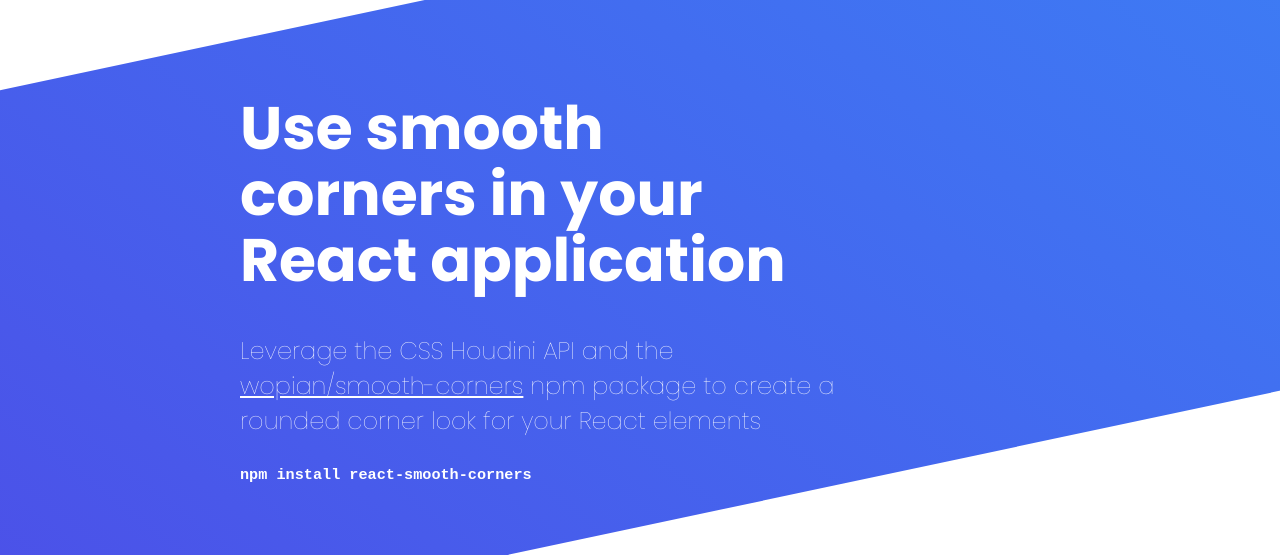
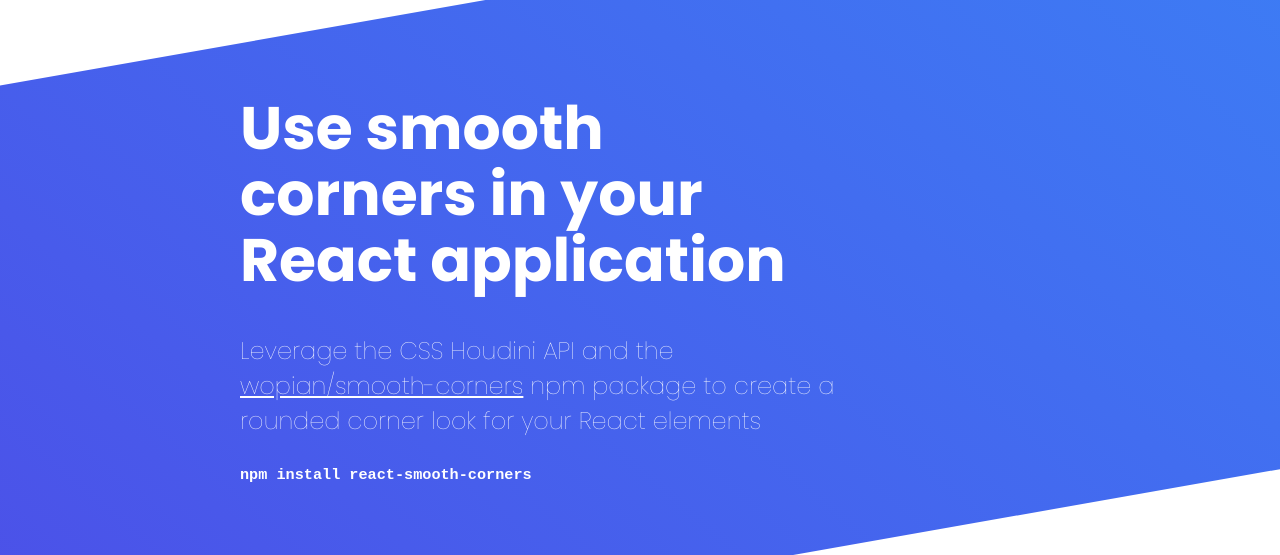
Before and after one commit to DJanoskova/react-smooth-corners, a React (Create React App) app in the folder example/: page / in a window 1280 px wide. Shown: the top 555 px of the page. Built offline with nearby package versions, Linux system fonts and the light colour scheme.

Commit message:
commit 10

```diff
--- a/example/src/assets/style.scss
+++ b/example/src/assets/style.scss
@@ -1,5 +1,7 @@
 body {
   font-family: 'Poppins', sans-serif;
+  margin: 0;
+  padding: 0;
 }
 
 h1 {
@@ -11,3 +13,7 @@ h1 {
 h2 {
   font-weight: 100;
 }
+
+table td {
+  padding: 5px 15px;
+}
--- a/example/src/components/Demo/Demo.module.scss
+++ b/example/src/components/Demo/Demo.module.scss
@@ -1,18 +1,12 @@
-body {
-  margin: 0;
-  padding: 0;
-  font-family: Helvetica, sans-serif;
-}
-
-table td {
-  padding: 5px 15px;
-}
-
 .content {
   display: block;
   margin: 0 auto;
   width: 800px;
   max-width: 100%;
+  position: relative;
+  z-index: 1;
+  border-radius: 30px;
+  margin-bottom: 100px;
 }
 
 .example {
--- a/example/src/components/Header/Header.module.scss
+++ b/example/src/components/Header/Header.module.scss
@@ -1,6 +1,6 @@
 .container {
   height: 500px;
-  padding: 50px;
+  padding: 50px 50px 0;
   background-size: cover;
   background-position: center center;
   display: flex;
@@ -12,19 +12,19 @@
   width: 600px;
   color: #ffffff;
   position: absolute;
-  left: 50%;
-  transform: translateX(-400px);
+  left: calc(50% - 100px);
+  transform: translateX(-50%);
 
   &:before {
     content: "";
     position: absolute;
     background: linear-gradient(50deg, #4f46e5 0%, #3b82f6 100%);
     width: 150vw;
-    height: 70vh;
+    height: 600px;
     top: 0;
-    left: 0;
+    left: 50%;
     z-index: -1;
-    transform: rotate(-12deg) translate(-50vw, -31vh);
+    transform: translate(-75vw, -100px) rotate(-10deg);
   }
 
   a {
```
